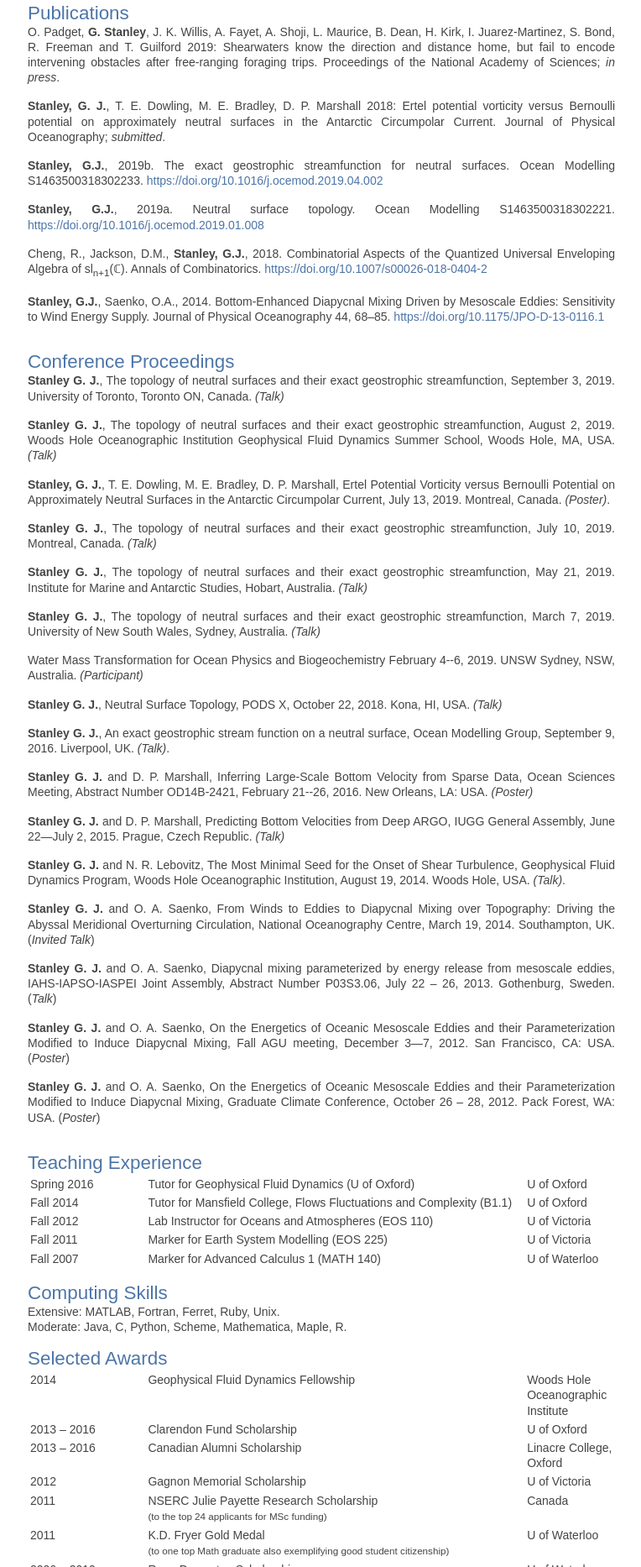
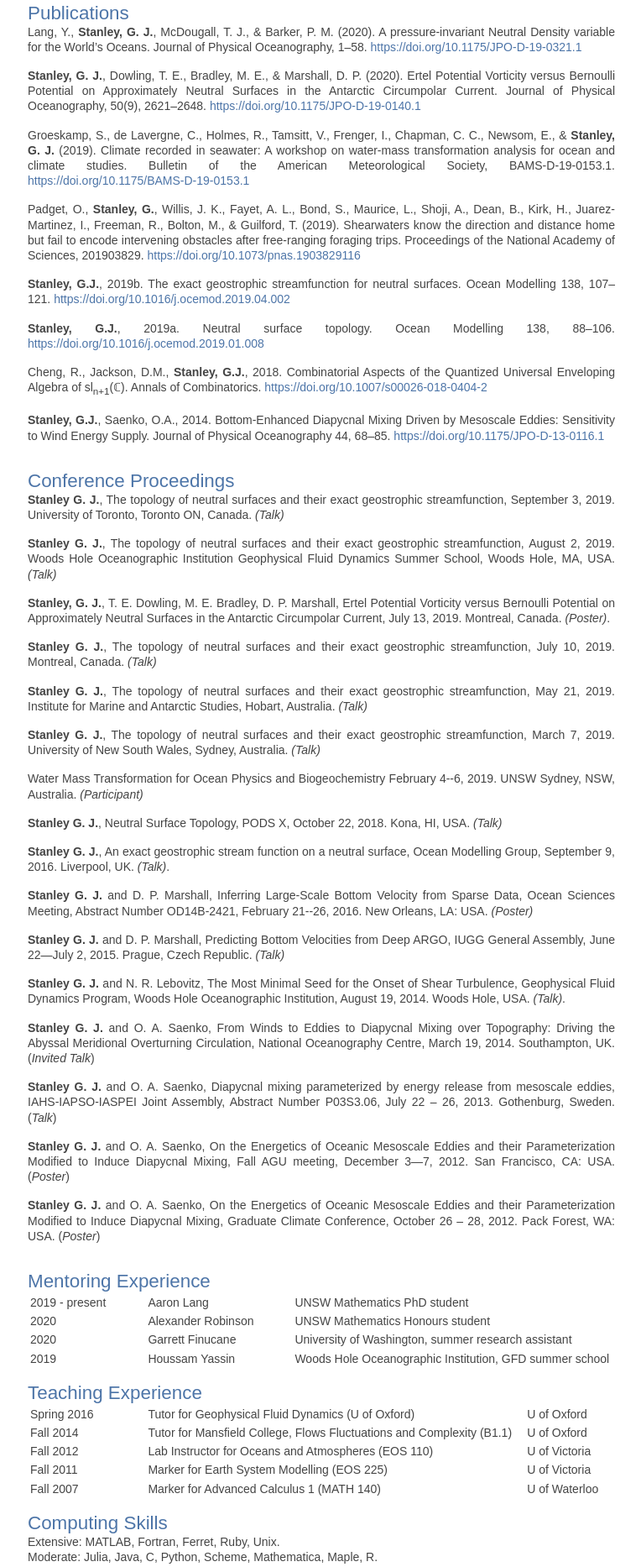
Before and after one commit to geoffstanley/geoffstanley, a plain HTML site: page cv.html in a window 1280 px wide. Shown: the part 471-2337 px from the top of the page at 84% size, without its empty margins (137-901 px from the left). Drawn offline with Linux system fonts and the light colour scheme; a script that the page names is missing.

Commit message:
minor updates

```diff
--- a/cv.html
+++ b/cv.html
@@ -73,19 +73,17 @@
 
 			<br/><h1>Publications</h1>
 
-<!--
-<p><b>Stanley, G. J.</b>, N. R. Lebovitz 2018: Minimal Seeds for Dynamical Systems of Shear Type. Communications in Nonlinear Science and Numerical Simulation. <i>In preparation</i>.</p>
+<p>Lang, Y., <b>Stanley, G. J.</b>, McDougall, T. J., & Barker, P. M. (2020). A pressure-invariant Neutral Density variable for the World’s Oceans. Journal of Physical Oceanography, 1–58. <a href="https://doi.org/10.1175/JPO-D-19-0321.1">https://doi.org/10.1175/JPO-D-19-0321.1</a></p><br>
 
-<p><b>Stanley, G. J.</b>, D. P. Marshall 2018: Why potential vorticity is not and cannot be materially conserved in the eddying Southern Ocean. Journal of Physical Oceanography, <i>in preparation</i>.</p><br>
--->
+<p><b>Stanley, G. J.</b>, Dowling, T. E., Bradley, M. E., & Marshall, D. P. (2020). Ertel Potential Vorticity versus Bernoulli Potential on Approximately Neutral Surfaces in the Antarctic Circumpolar Current. Journal of Physical Oceanography, 50(9), 2621–2648. <a href="https://doi.org/10.1175/JPO-D-19-0140.1">https://doi.org/10.1175/JPO-D-19-0140.1</a></p><br>
 
-<p>O. Padget, <b>G. Stanley</b>, J. K. Willis, A. Fayet, A. Shoji, L. Maurice, B. Dean, H. Kirk, I. Juarez-Martinez, S. Bond, R. Freeman and T. Guilford 2019: Shearwaters know the direction and distance home, but fail to encode intervening obstacles after free-ranging foraging trips. Proceedings of the National Academy of Sciences; <i>in press</i>.</p><br>
+<p>Groeskamp, S., de Lavergne, C., Holmes, R., Tamsitt, V., Frenger, I., Chapman, C. C., Newsom, E., & <b>Stanley, G. J.</b> (2019). Climate recorded in seawater: A workshop on water-mass transformation analysis for ocean and climate studies. Bulletin of the American Meteorological Society, BAMS-D-19-0153.1. <a href="https://doi.org/10.1175/BAMS-D-19-0153.1">https://doi.org/10.1175/BAMS-D-19-0153.1</a></p><br>
 
-<p><b>Stanley, G. J.</b>, T. E. Dowling, M. E. Bradley, D. P. Marshall 2018: Ertel potential vorticity versus Bernoulli potential on approximately neutral surfaces in the Antarctic Circumpolar Current. Journal of Physical Oceanography; <i>submitted</i>.</p><br>
+<p>Padget, O., <b>Stanley, G.</b>, Willis, J. K., Fayet, A. L., Bond, S., Maurice, L., Shoji, A., Dean, B., Kirk, H., Juarez-Martinez, I., Freeman, R., Bolton, M., & Guilford, T. (2019). Shearwaters know the direction and distance home but fail to encode intervening obstacles after free-ranging foraging trips. Proceedings of the National Academy of Sciences, 201903829. <a href="https://doi.org/10.1073/pnas.1903829116">https://doi.org/10.1073/pnas.1903829116</a></p><br>
 
-<p><b>Stanley, G.J.</b>, 2019b. The exact geostrophic streamfunction for neutral surfaces. Ocean Modelling S1463500318302233. <a href="https://doi.org/10.1016/j.ocemod.2019.04.002">https://doi.org/10.1016/j.ocemod.2019.04.002</a></p><br>
+<p><b>Stanley, G.J.</b>, 2019b. The exact geostrophic streamfunction for neutral surfaces. Ocean Modelling 138, 107–121. <a href="https://doi.org/10.1016/j.ocemod.2019.04.002">https://doi.org/10.1016/j.ocemod.2019.04.002</a></p><br>
 
-<p><b>Stanley, G.J.</b>, 2019a. Neutral surface topology. Ocean Modelling S1463500318302221. <a href="https://doi.org/10.1016/j.ocemod.2019.01.008">https://doi.org/10.1016/j.ocemod.2019.01.008</a></p><br>
+<p><b>Stanley, G.J.</b>, 2019a. Neutral surface topology. Ocean Modelling 138, 88–106. <a href="https://doi.org/10.1016/j.ocemod.2019.01.008">https://doi.org/10.1016/j.ocemod.2019.01.008</a></p><br>
 
 <p>Cheng, R., Jackson, D.M., <b>Stanley, G.J.</b>, 2018. Combinatorial Aspects of the Quantized Universal Enveloping Algebra of sl<sub>n+1</sub>(&#8450;). Annals of Combinatorics.  <a href="https://doi.org/10.1007/s00026-018-0404-2">https://doi.org/10.1007/s00026-018-0404-2</a></p><br>
 
@@ -130,6 +128,34 @@ February 4--6, 2019. UNSW Sydney, NSW, Australia. <i>(Participant)</i></p><br>
 <p><b>Stanley G. J.</b> and O. A. Saenko, On the Energetics of Oceanic Mesoscale Eddies and their Parameterization Modified to Induce Diapycnal Mixing, Graduate Climate Conference, October 26 – 28, 2012. Pack Forest, WA: USA. (<i>Poster</i>) </p><br>
 
 
+<br/><h1>Mentoring Experience</h1>
+<table style="width:100%">
+<tr>
+<td width="20%"><p>2019 - present</p></td>
+<td width="25%"><p>Aaron Lang</p></td>
+<td width="55%" align="left"><p>UNSW Mathematics PhD student</p></td>
+</tr>
+
+<tr>
+<td><p>2020</p></td>
+<td><p>Alexander Robinson</p></td>
+<td align="left"><p>UNSW Mathematics Honours student</p></td>
+</tr>
+
+<tr>
+<td><p>2020</p></td>
+<td><p>Garrett Finucane</p></td>
+<td align="left"><p>University of Washington, summer research assistant</p></td>
+</tr>
+
+<tr>
+<td><p>2019</p></td>
+<td><p>Houssam Yassin</p></td>
+<td align="left"><p>Woods Hole Oceanographic Institution, GFD summer school</p></td>
+</tr>
+
+</table>
+
 			<br/><h1>Teaching Experience</h1>
 <table style="width:100%">
 <tr>
@@ -165,7 +191,7 @@ February 4--6, 2019. UNSW Sydney, NSW, Australia. <i>(Participant)</i></p><br>
 
 			<br/><h1>Computing Skills</h1>
 <p>Extensive: MATLAB, Fortran, Ferret, Ruby, Unix.</p>
-<p>Moderate: Java, C, Python, Scheme, Mathematica, Maple, R.</p>
+<p>Moderate: Julia, Java, C, Python, Scheme, Mathematica, Maple, R.</p>
 
 
 			<br/><h1>Selected Awards</h1>
@@ -314,7 +340,7 @@ February 4--6, 2019. UNSW Sydney, NSW, Australia. <i>(Participant)</i></p><br>
 
 			<br/><br/>
 			<div class="signature">
-				<p>Last updated October 2019</p>
+				<p>Last updated November 2020</p>
 			</div>
 		</div>
 	</div>
```
Also changed, not shown: fun.html (+4 -4 lines), research.html (+6 -19 lines).
